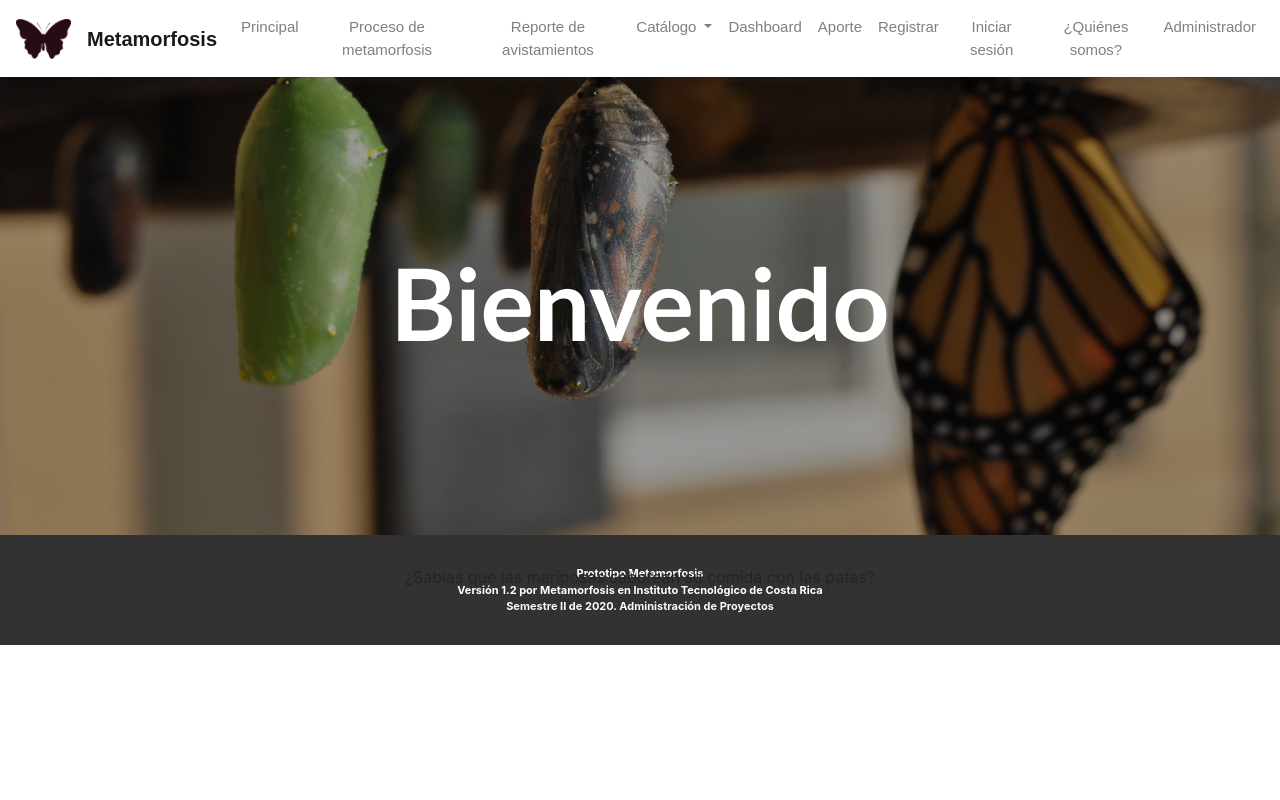
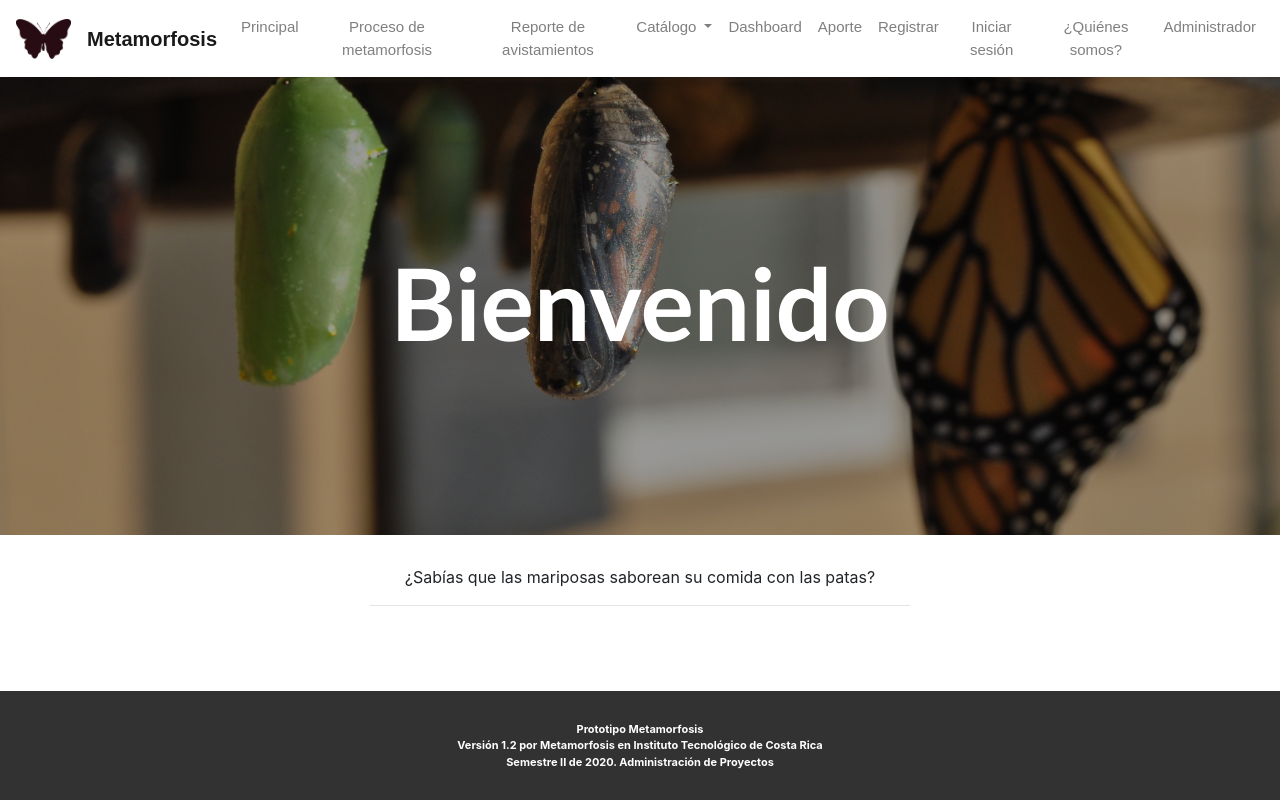
Before and after one commit to LuisCaRQ/Proyecto-Mariposas, a React (Create React App) app: page / in a window 1280 px wide. Built offline with nearby package versions, Linux system fonts and the light colour scheme.

Commit message:
Footer fixed

```diff
--- a/src/componentes/Proceso_metamorfosis.js
+++ b/src/componentes/Proceso_metamorfosis.js
@@ -119,7 +119,7 @@ class proceso_metamorfosis extends React.Component{
 
 
                 <div>
-                    <footer id="footer" >
+                    <footer id="footerBottom" >
                         <div>Prototipo Metamorfosis</div>
                         <div>Versión 1.2 por Metamorfosis en Instituto Tecnológico de Costa Rica</div>
                         <div>Semestre II de 2020. Administración de Proyectos</div>
--- a/src/componentes/principal.js
+++ b/src/componentes/principal.js
@@ -14,7 +14,7 @@ class principal extends React.Component{
                     <hr />
                 </div>
                 <div>
-                    <footer id="footer">
+                    <footer id="footerAbsolute">
                         <div>Prototipo Metamorfosis</div>
                         <div>Versión 1.2 por Metamorfosis en Instituto Tecnológico de Costa Rica</div>
                         <div>Semestre II de 2020. Administración de Proyectos</div>
--- a/src/css/Style-principal.css
+++ b/src/css/Style-principal.css
@@ -26,10 +26,21 @@
 	position: relative
 }
 
-footer {
+#footerBottom {
     padding: 30px 100px;
     background: rgba(50,50,50);
     position: bottom;
+    bottom: 0;
+    width: 100%;
+    color: white;
+    font-size: 11px;
+    font-weight: bold;
+}
+
+#footerAbsolute {
+    padding: 30px 100px;
+    background: rgba(50,50,50);
+    position: Absolute;
     bottom: 0;
     width: 100%;
     color: white;
```
Also changed, not shown: 1 other file (tests, documents, lock files or other folders).
